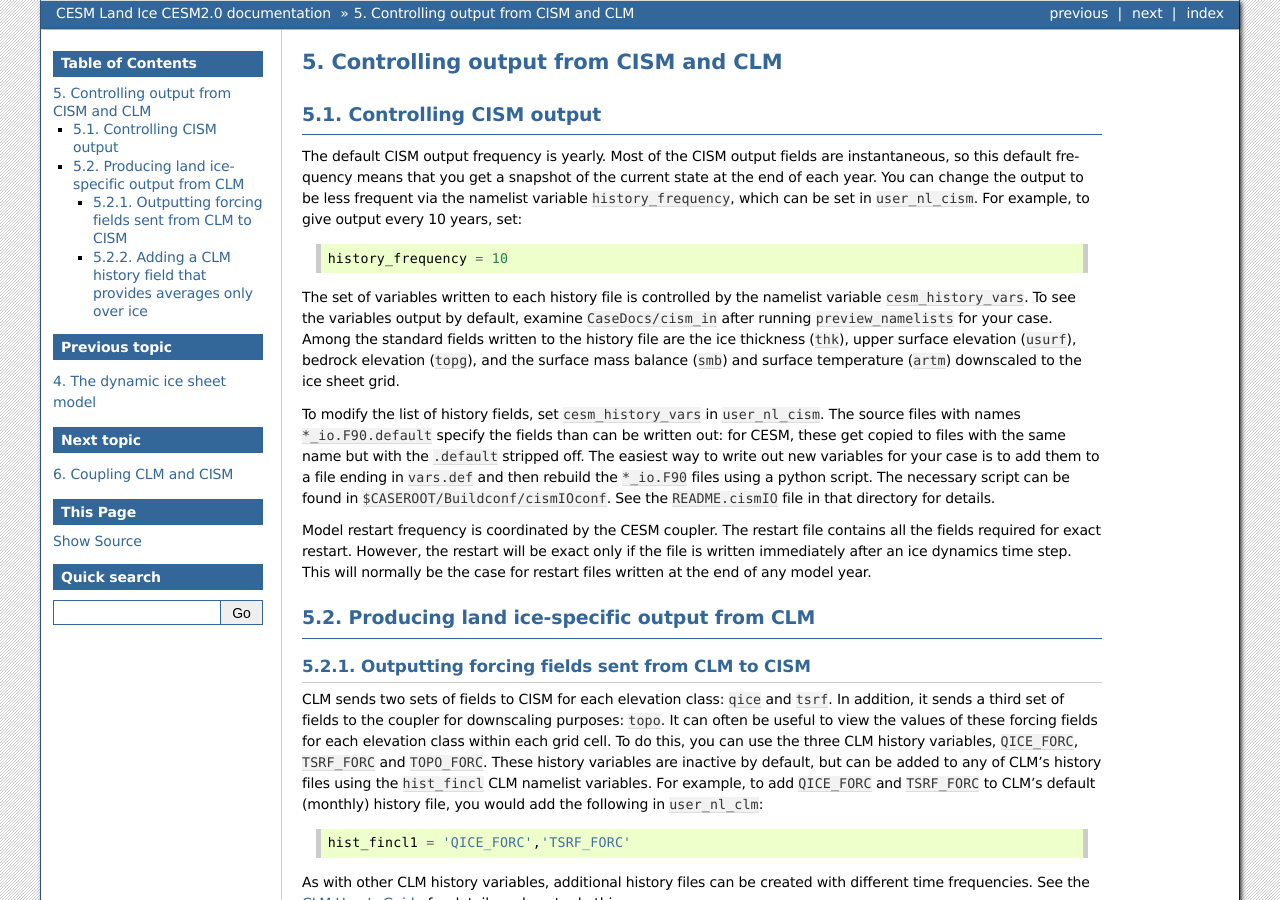
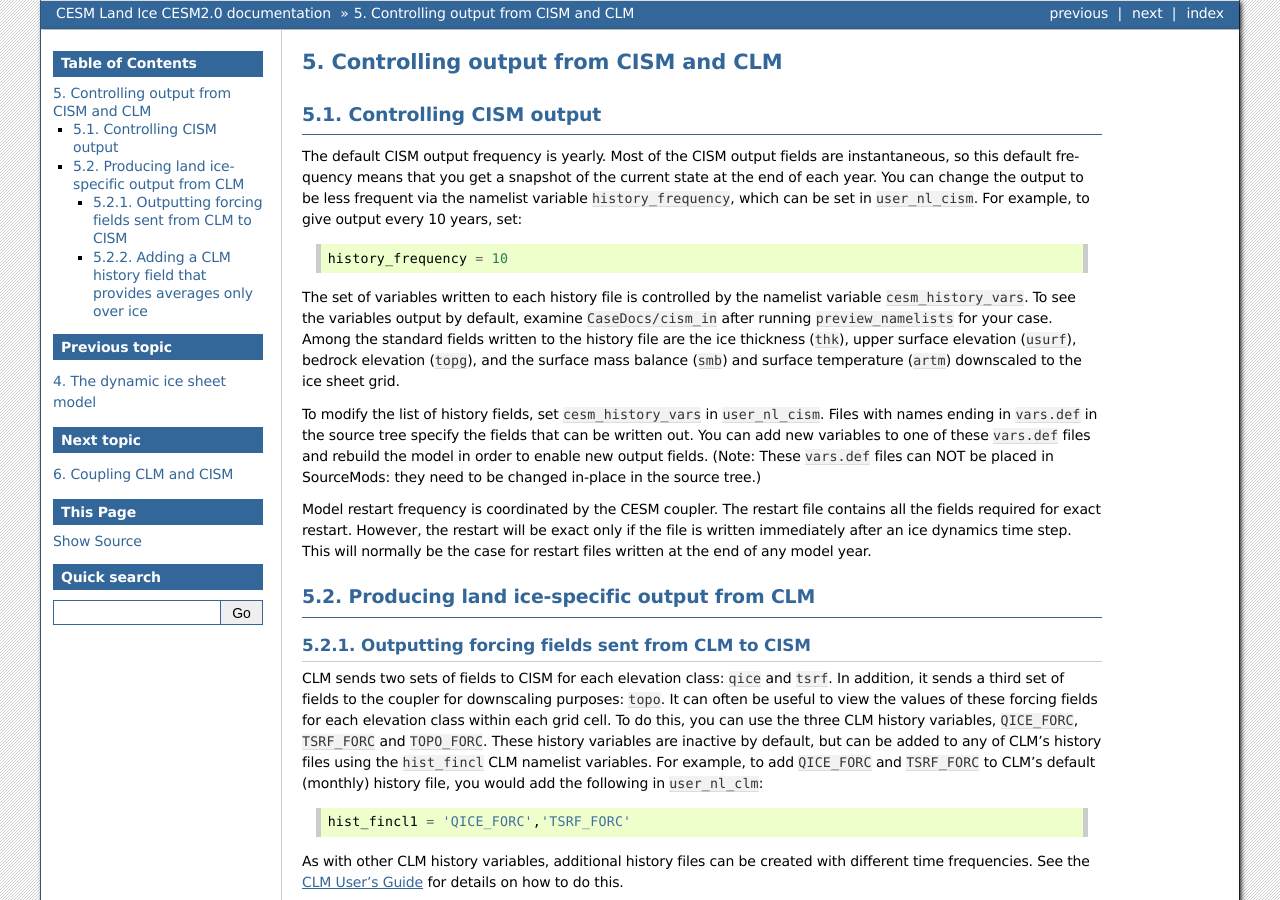
Before and after one commit to ESCOMP/CISM-wrapper, a Sphinx documentation site: the page built from doc/source/controlling-output.rst, in a window 1280 px wide and 900 px high. Built offline with Sphinx 7.4.7, drawn with Linux system fonts in a browser that asks for light colours.

Commit message:
Update documentation for issue #18
Even though ESCOMP/cism-wrapper#18 isn't resolved yet, it should be
soon, so I'm updating the documentation while I'm thinking about it.

```diff
--- a/doc/source/controlling-output.rst
+++ b/doc/source/controlling-output.rst
@@ -25,13 +25,11 @@ fields written to the history file are the ice thickness (``thk``), upper surfac
 elevation (``usurf``), bedrock elevation (``topg``), and the surface mass balance
 (``smb``) and surface temperature (``artm``) downscaled to the ice sheet grid.
 
-To modify the list of history fields, set ``cesm_history_vars`` in ``user_nl_cism``. The
-source files with names ``*_io.F90.default`` specify the fields than can be written out:
-for CESM, these get copied to files with the same name but with the ``.default`` stripped
-off. The easiest way to write out new variables for your case is to add them to a file
-ending in ``vars.def`` and then rebuild the ``*_io.F90`` files using a python script. The
-necessary script can be found in ``$CASEROOT/Buildconf/cismIOconf``. See the
-``README.cismIO`` file in that directory for details.
+To modify the list of history fields, set ``cesm_history_vars`` in ``user_nl_cism``. Files
+with names ending in ``vars.def`` in the source tree specify the fields that can be
+written out. You can add new variables to one of these ``vars.def`` files and rebuild the
+model in order to enable new output fields. (Note: These ``vars.def`` files can NOT be
+placed in SourceMods: they need to be changed in-place in the source tree.)
 
 Model restart frequency is coordinated by the CESM coupler. The restart file contains all
 the fields required for exact restart.  However, the restart will be exact only if the
```
